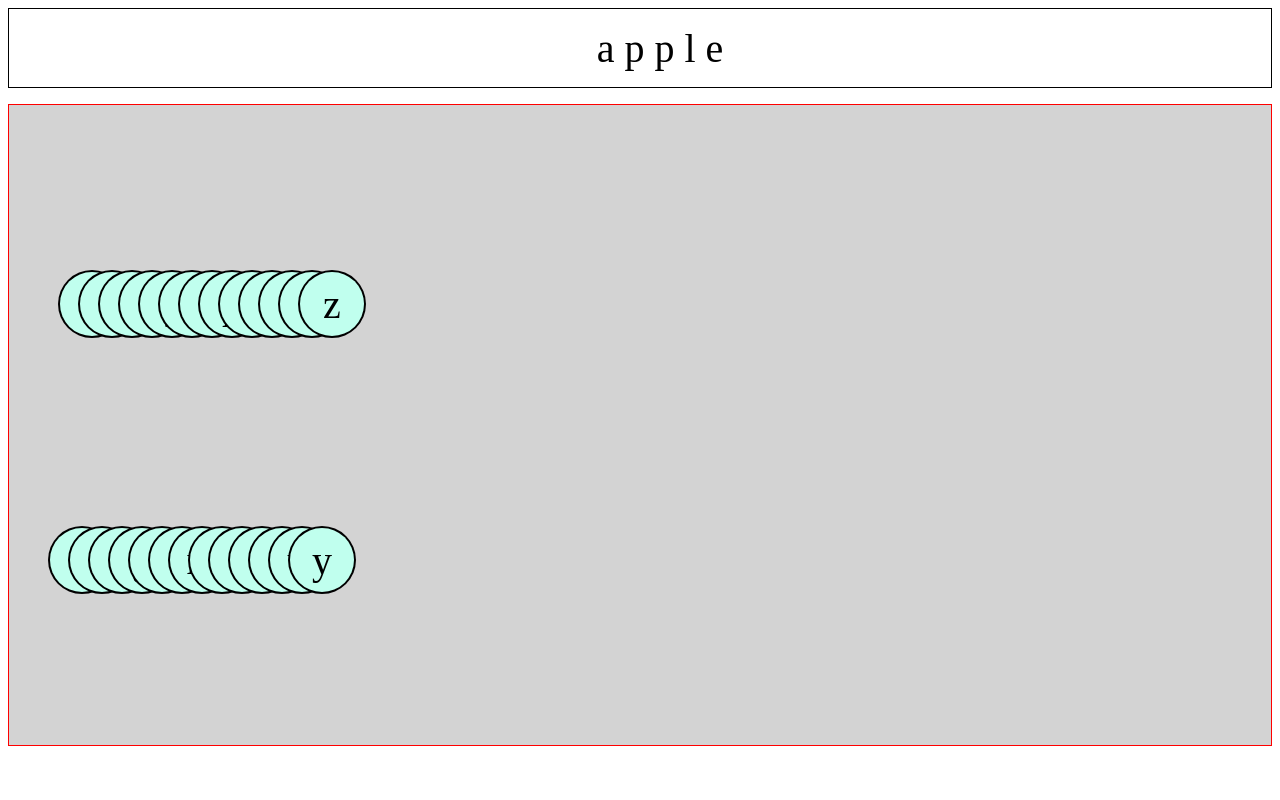
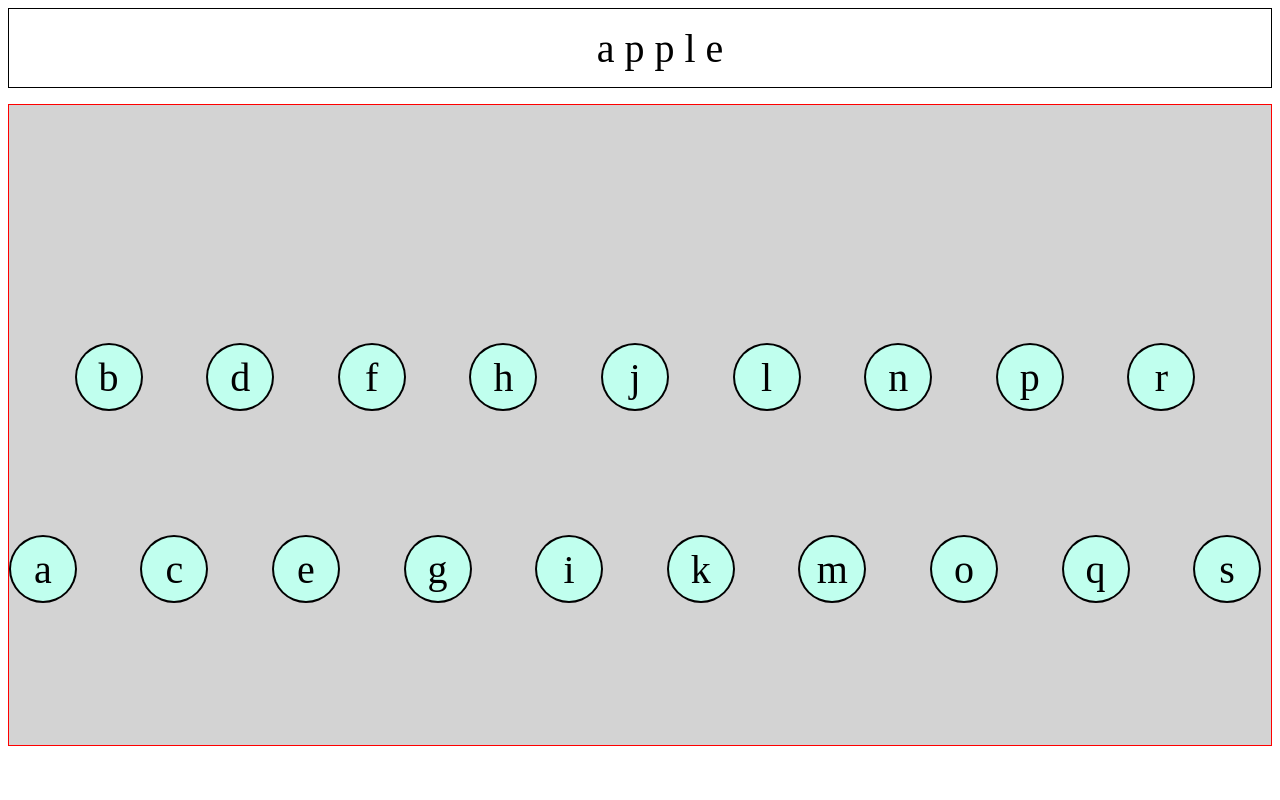
Before and after one commit to sashasabov/Project-1, a plain HTML site: page index.html in a window 1280 px wide. Shown: the top 800 px of the page. Drawn offline with Linux system fonts and the light colour scheme.

Commit message:
flow of circles udpated

```diff
--- a/app.js
+++ b/app.js
@@ -25,15 +25,15 @@ for (i = 0; i < alphabet.length; i++){
     const addCircle = document.createElement('span');
     addCircle.className = 'circle';
     addCircle.id = i;
-    document.querySelector('.grey').appendChild(addCircle);
+    document.querySelector('section').appendChild(addCircle);
 
 //assigning 'letter' to 'circle'
     let letter = document.createElement('p');
     letter.innerHTML = alphabet[i];
     document.getElementById(i.toString()).appendChild(letter);
-    addCircle.style.left = i*10 + 'px';
-    addCircle.style.marginLeft = '50px';
-    if ((i%2)===0){
+    // addCircle.style.left = i*63 + 'px';
+    // addCircle.style.marginLeft = '0.5px';
+    if ((i%2) === 0){
         addCircle.style.animationDirection = 'alternate';
     }
     else {addCircle.style.animationDirection = 'alternate-reverse'}
--- a/style.css
+++ b/style.css
@@ -22,14 +22,23 @@ section {
    margin-top: 1rem;
 }
 .grey{
+    display: flex;
     max-width: 100%;
+    /* justify-content:stretch; */
+
 }
 .circle {
+  /* margin-bottom: 0.5px; */
+  /* margin-bottom: ; */
+  float: left;
   display: flex;
   justify-content: space-around;
-  position: absolute;
-  top: 50%;
-  /* left: 50%; */
+
+  margin-top: 25rem;
+  margin-inline-start: 1.8px;
+  /* position: absolute; */
+  /* top: 50%;
+  left: 50%; */
   height: 4rem;
   width: 4rem;
   border-radius: 50%;
@@ -47,7 +56,7 @@ section {
 
     25% {transform: translateY(-400%);}
 
-    75% {transform: translateY(400%);}
+    75% {transform: translateY(200%);}
 
     100% {transform: translateY(0);}
   }
```
